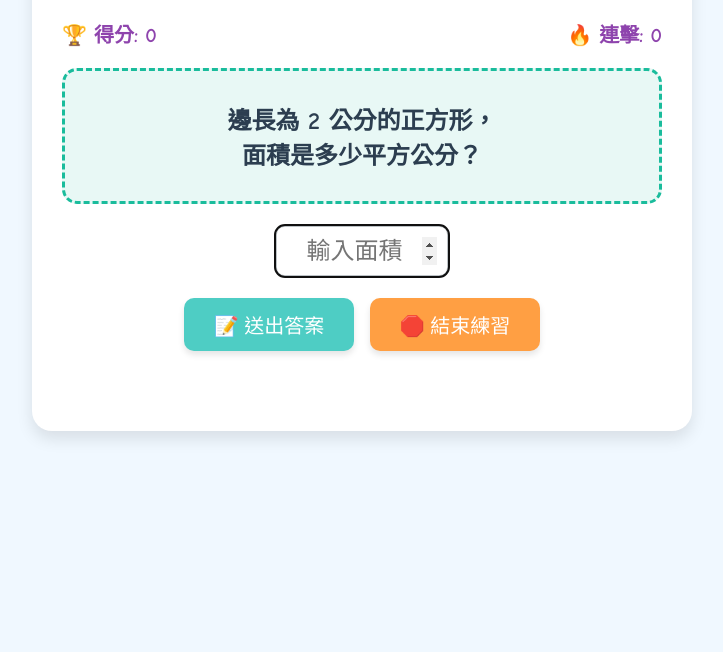
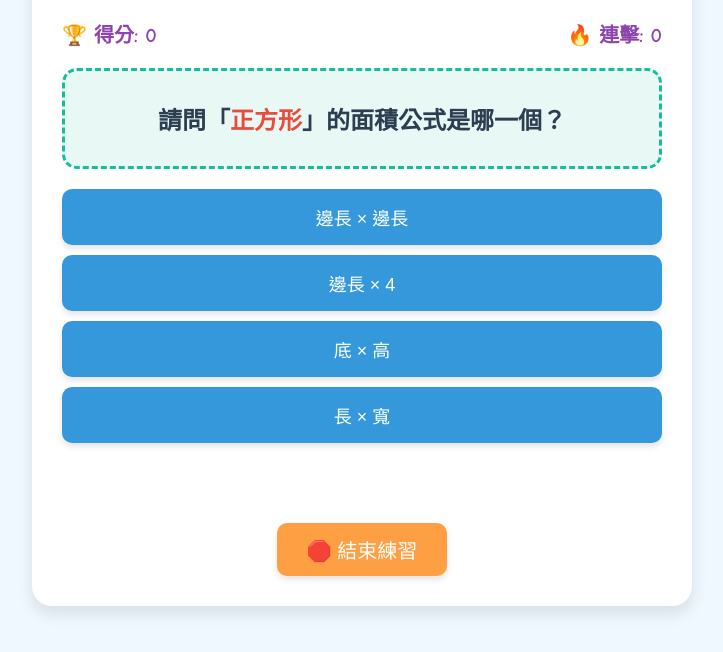
Before and after one commit to TeacherJohn123/MathArea, a plain HTML site: page index.html in a window 1280 px wide. Both pictures are taken after a click on the button "🚀 開始挑戰". Shown: the part 120-772 px from the top of the page, without its empty margins (278-1001 px from the left). Drawn offline with Linux system fonts and the light colour scheme.

Commit message:
Enhance styling and update question handling

```diff
--- a/index.html
+++ b/index.html
@@ -47,6 +47,11 @@
             margin-right: 8px;
             cursor: pointer;
         }
+        .highlight-label {
+            background-color: #ffeaa7 !important;
+            border-color: #fdcb6e !important;
+            font-weight: bold;
+        }
         button {
             background-color: #4ecdc4;
             color: white;
@@ -78,6 +83,11 @@
             margin: 20px 0;
             border: 3px dashed #1abc9c;
         }
+
+        /* 計算題區域樣式 */
+        #calc-input-area {
+            margin-bottom: 20px;
+        }
         #answer-input {
             font-size: 24px;
             padding: 10px;
@@ -85,8 +95,27 @@
             text-align: center;
             border: 3px solid #bdc3c7;
             border-radius: 10px;
+            margin-bottom: 15px;
+        }
+
+        /* 選擇題區域樣式 */
+        #mc-options-area {
+            display: none;
+            display: flex;
+            flex-direction: column;
+            gap: 10px;
             margin-bottom: 20px;
         }
+        .mc-btn {
+            background-color: #3498db;
+            font-size: 18px;
+            padding: 15px;
+            width: 100%;
+        }
+        .mc-btn:hover {
+            background-color: #2980b9;
+        }
+
         #score-board {
             display: flex;
             justify-content: space-between;
@@ -99,6 +128,7 @@
             font-size: 22px;
             font-weight: bold;
             height: 30px;
+            margin-top: 15px;
             margin-bottom: 20px;
         }
         .correct { color: #2ecc71; }
@@ -112,8 +142,11 @@
 
     <!-- 設定區域 -->
     <div id="setup-area" class="setup-section">
-        <h3>請勾選想要練習的形狀 (可複選)：</h3>
+        <h3>請勾選想要練習的題型 (可複選)：</h3>
         <div class="checkbox-group" id="shape-checkboxes">
+            <!-- 新增公式選擇區 -->
+            <label class="highlight-label"><input type="checkbox" value="formula" checked> 🧠 面積公式記憶</label>
+            <hr style="border: 1px dashed #ccc; margin: 10px 0;">
             <label><input type="checkbox" value="square" checked> 正方形</label>
             <label><input type="checkbox" value="rectangle" checked> 長方形</label>
             <label><input type="checkbox" value="triangle"> 三角形</label>
@@ -135,28 +168,63 @@
 
         <div id="question-box">這裡是題目</div>
 
-        <input type="number" id="answer-input" placeholder="輸入面積" step="0.01" onkeypress="handleEnter(event)">
-        <br>
-        <button onclick="checkAnswer()">📝 送出答案</button>
-        <button onclick="endGame()" style="background-color: #ff9f43; margin-left: 10px;">🛑 結束練習</button>
+        <!-- 計算題輸入區 -->
+        <div id="calc-input-area">
+            <input type="number" id="answer-input" placeholder="輸入面積" step="0.01" onkeypress="handleEnter(event)">
+            <br>
+            <button onclick="checkCalcAnswer()">📝 送出答案</button>
+        </div>
+
+        <!-- 公式選擇題區 -->
+        <div id="mc-options-area">
+            <!-- 按鈕會由 JavaScript 動態產生 -->
+        </div>
 
         <div id="feedback"></div>
+
+        <button onclick="endGame()" style="background-color: #ff9f43; margin-top: 10px;">🛑 結束練習</button>
     </div>
 </div>
 
 <script>
     let score = 0;
     let combo = 0;
-    let currentAnswer = 0;
+    let currentAnswer = null;
+    let currentQuestionType = 'calc'; // 'calc' 或 'mc'
     let selectedShapes = [];
+    let isWaitingForNext = false; // 防止狂按按鈕
 
-    // 定義題庫與產生器
+    // 題庫與產生器
     const shapeGenerators = {
+        formula: {
+            name: '公式',
+            generate: () => {
+                const formulas = [
+                    { shape: '正方形', correct: '邊長 × 邊長', wrongs: ['邊長 × 4', '長 × 寬', '底 × 高'] },
+                    { shape: '長方形', correct: '長 × 寬', wrongs: ['(長 + 寬) × 2', '底 × 高', '邊長 × 邊長'] },
+                    { shape: '三角形', correct: '底 × 高 ÷ 2', wrongs: ['底 × 高', '(上底+下底) × 高 ÷ 2', '邊長 × 邊長'] },
+                    { shape: '平行四邊形', correct: '底 × 高', wrongs: ['底 × 高 ÷ 2', '長 × 寬', '(上底+下底) × 高 ÷ 2'] },
+                    { shape: '梯形', correct: '(上底 + 下底) × 高 ÷ 2', wrongs: ['(上底 + 下底) × 高', '底 × 高 ÷ 2', '長 × 寬'] },
+                    { shape: '圓形', correct: '半徑 × 半徑 × 3.14', wrongs: ['直徑 × 3.14', '半徑 × 2 × 3.14', '底 × 高'] }
+                ];
+                let item = formulas[Math.floor(Math.random() * formulas.length)];
+                let options = [item.correct, ...item.wrongs];
+                // 將選項隨機打亂
+                options.sort(() => Math.random() - 0.5);
+
+                return {
+                    type: 'mc',
+                    q: `請問「<span style="color:#e74c3c">${item.shape}</span>」的面積公式是哪一個？`,
+                    a: item.correct,
+                    options: options
+                };
+            }
+        },
         square: {
             name: '正方形',
             generate: () => {
                 let a = Math.floor(Math.random() * 15) + 2;
-                return { q: `邊長為 ${a} 公分的正方形，<br>面積是多少平方公分？`, a: a * a };
+                return { type: 'calc', q: `邊長為 ${a} 公分的正方形，<br>面積是多少平方公分？`, a: a * a };
             }
         },
         rectangle: {
@@ -164,15 +232,15 @@
             generate: () => {
                 let l = Math.floor(Math.random() * 15) + 2;
                 let w = Math.floor(Math.random() * 15) + 2;
-                return { q: `長 ${l} 公分、寬 ${w} 公分的長方形，<br>面積是多少平方公分？`, a: l * w };
+                return { type: 'calc', q: `長 ${l} 公分、寬 ${w} 公分的長方形，<br>面積是多少平方公分？`, a: l * w };
             }
         },
         triangle: {
             name: '三角形',
             generate: () => {
                 let b = Math.floor(Math.random() * 15) + 2;
-                let h = Math.floor(Math.random() * 10) * 2 + 2; // 確保高是偶數，好計算
-                return { q: `底為 ${b} 公分、高為 ${h} 公分的三角形，<br>面積是多少平方公分？`, a: (b * h) / 2 };
+                let h = Math.floor(Math.random() * 10) * 2 + 2;
+                return { type: 'calc', q: `底為 ${b} 公分、高為 ${h} 公分的三角形，<br>面積是多少平方公分？`, a: (b * h) / 2 };
             }
         },
         parallelogram: {
@@ -180,7 +248,7 @@
             generate: () => {
                 let b = Math.floor(Math.random() * 15) + 2;
                 let h = Math.floor(Math.random() * 15) + 2;
-                return { q: `底為 ${b} 公分、高為 ${h} 公分的平行四邊形，<br>面積是多少平方公分？`, a: b * h };
+                return { type: 'calc', q: `底為 ${b} 公分、高為 ${h} 公分的平行四邊形，<br>面積是多少平方公分？`, a: b * h };
             }
         },
         trapezoid: {
@@ -188,22 +256,21 @@
             generate: () => {
                 let top = Math.floor(Math.random() * 10) + 2;
                 let bottom = Math.floor(Math.random() * 10) + 2;
-                let h = Math.floor(Math.random() * 10) * 2 + 2; // 確保高是偶數
-                return { q: `上底 ${top} 公分、下底 ${bottom} 公分、<br>高為 ${h} 公分的梯形，面積是多少平方公分？`, a: ((top + bottom) * h) / 2 };
+                let h = Math.floor(Math.random() * 10) * 2 + 2;
+                return { type: 'calc', q: `上底 ${top} 公分、下底 ${bottom} 公分、<br>高為 ${h} 公分的梯形，<br>面積是多少平方公分？`, a: ((top + bottom) * h) / 2 };
             }
         },
         circle: {
             name: '圓形',
             generate: () => {
-                let r = (Math.floor(Math.random() * 5) + 1) * 2; // 半徑為2,4,6,8,10
+                let r = (Math.floor(Math.random() * 5) + 1) * 2;
                 let ans = Math.round(r * r * 3.14 * 100) / 100;
-                return { q: `半徑為 ${r} 公分的圓形，<br>面積是多少平方公分？ (圓周率以 3.14 計算)`, a: ans };
+                return { type: 'calc', q: `半徑為 ${r} 公分的圓形，<br>面積是多少平方公分？ (圓周率以 3.14 計算)`, a: ans };
             }
         }
     };
 
     function startGame() {
-        // 獲取勾選的形狀
         selectedShapes = [];
         const checkboxes = document.querySelectorAll('#shape-checkboxes input[type="checkbox"]:checked');
         checkboxes.forEach((cb) => {
@@ -211,13 +278,13 @@
         });
 
         if (selectedShapes.length === 0) {
-            alert("⚠️ 請至少勾選一種形狀才能開始喔！");
+            alert("⚠️ 請至少勾選一種題型才能開始喔！");
             return;
         }
 
-        // 初始化分數與介面切換
         score = 0;
         combo = 0;
+        isWaitingForNext = false;
         updateScoreBoard();
         document.getElementById("feedback").innerHTML = "";
 
@@ -228,45 +295,81 @@
     }
 
     function nextQuestion() {
-        // 隨機抽選一個被勾選的形狀題型
+        isWaitingForNext = false;
+        document.getElementById("feedback").innerHTML = "";
+
+        // 隨機抽選題型
         const randomType = selectedShapes[Math.floor(Math.random() * selectedShapes.length)];
         const questionData = shapeGenerators[randomType].generate();
 
         currentAnswer = questionData.a;
+        currentQuestionType = questionData.type;
         document.getElementById("question-box").innerHTML = questionData.q;
 
-        // 清空輸入框並自動對焦
-        const inputField = document.getElementById("answer-input");
-        inputField.value = "";
-        inputField.focus();
+        const calcArea = document.getElementById("calc-input-area");
+        const mcArea = document.getElementById("mc-options-area");
+
+        if (questionData.type === 'mc') {
+            // 顯示選擇題介面
+            calcArea.style.display = "none";
+            mcArea.style.display = "flex";
+            mcArea.innerHTML = ""; // 清空舊按鈕
+
+            questionData.options.forEach(opt => {
+                let btn = document.createElement("button");
+                btn.className = "mc-btn";
+                btn.innerText = opt;
+                btn.onclick = () => processAnswer(opt === currentAnswer);
+                mcArea.appendChild(btn);
+            });
+        } else {
+            // 顯示計算題介面
+            mcArea.style.display = "none";
+            calcArea.style.display = "block";
+
+            const inputField = document.getElementById("answer-input");
+            inputField.value = "";
+            inputField.focus();
+        }
     }
 
-    function checkAnswer() {
+    // 計算題按鈕送出
+    function checkCalcAnswer() {
+        if (isWaitingForNext || currentQuestionType !== 'calc') return;
+
         const userAnswer = parseFloat(document.getElementById("answer-input").value);
+        if (isNaN(userAnswer)) {
+            document.getElementById("feedback").innerHTML = "<span class='wrong'>⚠️ 請輸入數字喔！</span>";
+            return;
+        }
+        processAnswer(userAnswer === currentAnswer);
+    }
+
+    // 處理答案對錯的共用邏輯
+    function processAnswer(isCorrect) {
+        if (isWaitingForNext) return;
+        isWaitingForNext = true; // 鎖定直到下一題出現
+
         const feedbackEl = document.getElementById("feedback");
 
-        if (isNaN(userAnswer)) {
-            feedbackEl.innerHTML = "<span class='wrong'>⚠️ 請輸入數字喔！</span>";
-            return;
-        }
-
-        if (userAnswer === currentAnswer) {
-            score += 10 + (combo * 2); // 連擊可以加額外分數
+        if (isCorrect) {
+            score += 10 + (combo * 2);
             combo += 1;
             feedbackEl.innerHTML = `<span class='correct'>🎉 答對了！太棒了！</span>`;
             updateScoreBoard();
-            setTimeout(nextQuestion, 1000); // 1秒後自動出下一題
+            setTimeout(nextQuestion, 1000);
         } else {
             combo = 0;
-            feedbackEl.innerHTML = `<span class='wrong'>❌ 答錯了，正確答案是 ${currentAnswer}。<br>再試試下一題！</span>`;
+            feedbackEl.innerHTML = `<span class='wrong'>❌ 答錯了，正確答案是：<br><strong>${currentAnswer}</strong></span>`;
             updateScoreBoard();
-            setTimeout(nextQuestion, 2500); // 2.5秒後出下一題(讓學生看清楚正確答案)
+            setTimeout(nextQuestion, 2500); // 答錯停留久一點讓學生看答案
         }
     }
 
+    // 計算題 Enter 鍵支援
     function handleEnter(e) {
-        if (e.key === 'Enter') {
-            checkAnswer();
+        if (e.key === 'Enter' && currentQuestionType === 'calc') {
+            checkCalcAnswer();
         }
     }
 
```
